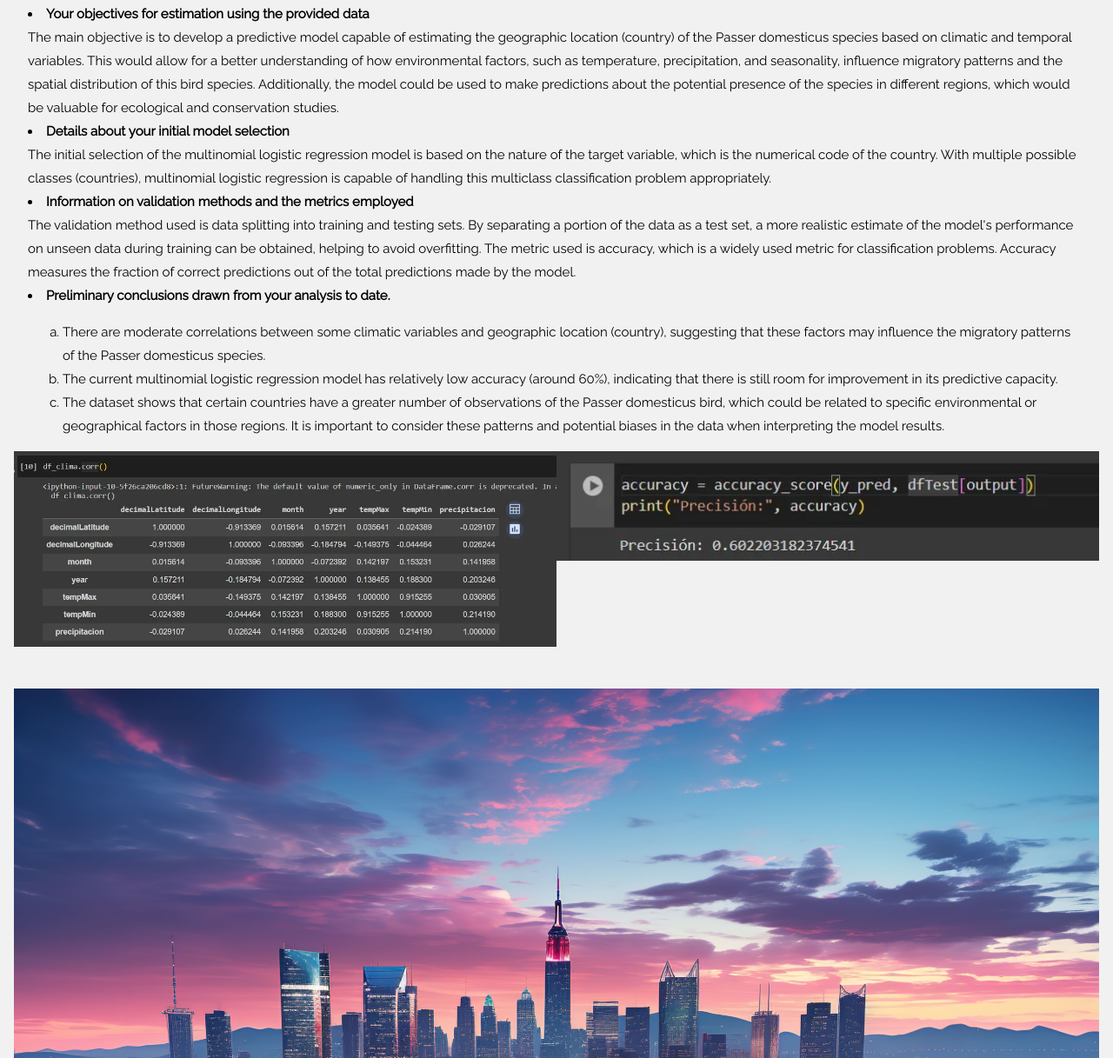
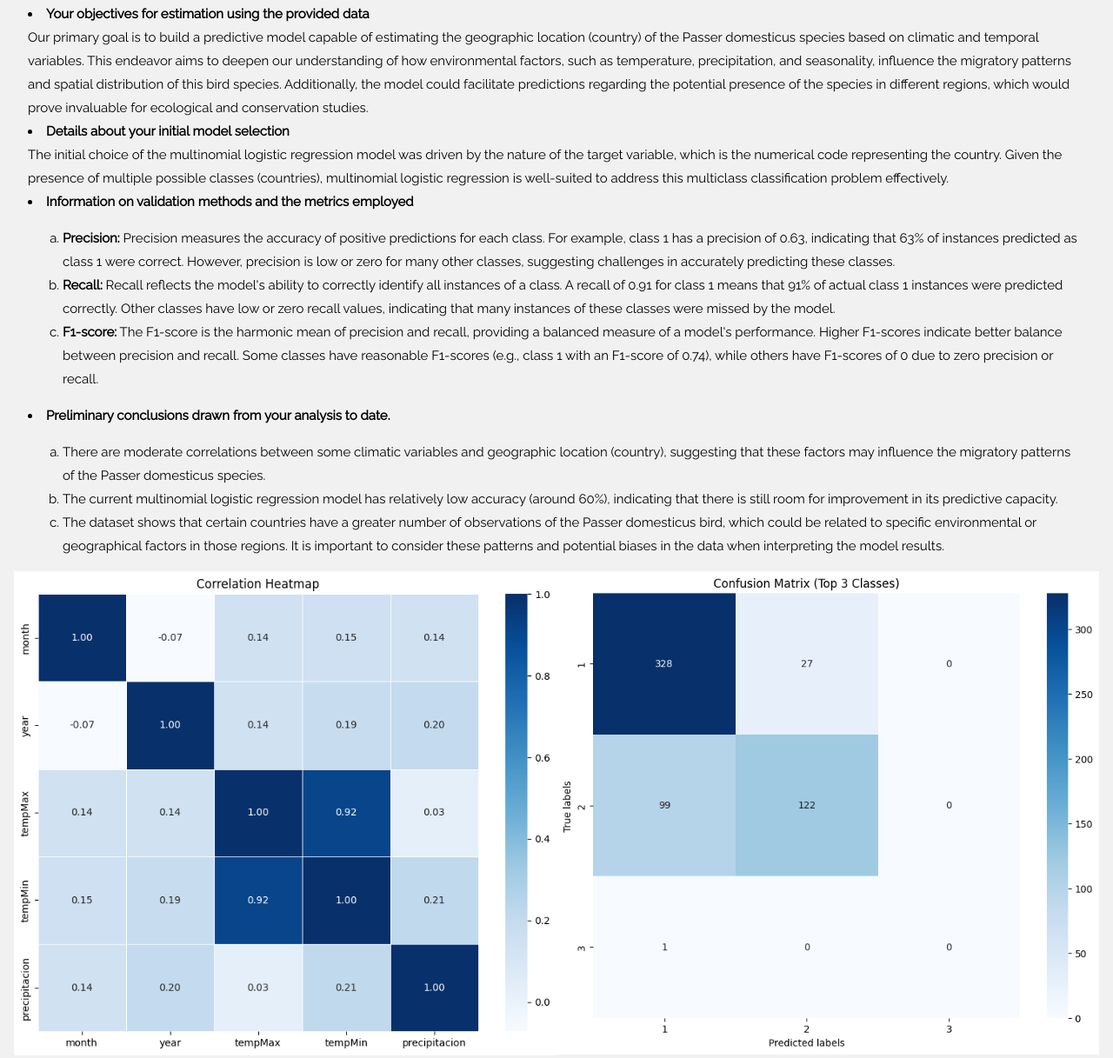
Before and after one commit to LCCastillo03/proyectooptimizacion.github.io, a plain HTML site: page index.html in a window 1280 px wide. Shown: the part 6338-7555 px from the top of the page at 87% size. Drawn offline with nearby package versions, Linux system fonts and the light colour scheme.

Commit message:
Update index.html

```diff
--- a/index.html
+++ b/index.html
@@ -278,13 +278,17 @@ body, html {
   <div style="margin-top:48px">
 <div class="w3-container ">
    <li> <strong> Your objectives for estimation using the provided data </strong> </li>
-The main objective is to develop a predictive model capable of estimating the geographic location (country) of the Passer domesticus species based on climatic and temporal variables. This would allow for a better understanding of how environmental factors, such as temperature, precipitation, and seasonality, influence migratory patterns and the spatial distribution of this bird species. Additionally, the model could be used to make predictions about the potential presence of the species in different regions, which would be valuable for ecological and conservation studies.
+Our primary goal is to build a predictive model capable of estimating the geographic location (country) of the Passer domesticus species based on climatic and temporal variables. This endeavor aims to deepen our understanding of how environmental factors, such as temperature, precipitation, and seasonality, influence the migratory patterns and spatial distribution of this bird species. Additionally, the model could facilitate predictions regarding the potential presence of the species in different regions, which would prove invaluable for ecological and conservation studies.
 
   <li> <strong> Details about your initial model selection </strong></li>
-The initial selection of the multinomial logistic regression model is based on the nature of the target variable, which is the numerical code of the country. With multiple possible classes (countries), multinomial logistic regression is capable of handling this multiclass classification problem appropriately.
+The initial choice of the multinomial logistic regression model was driven by the nature of the target variable, which is the numerical code representing the country. Given the presence of multiple possible classes (countries), multinomial logistic regression is well-suited to address this multiclass classification problem effectively.
 
  <li> <strong> Information on validation methods and the metrics employed </strong></li>
-The validation method used is data splitting into training and testing sets. By separating a portion of the data as a test set, a more realistic estimate of the model's performance on unseen data during training can be obtained, helping to avoid overfitting. The metric used is accuracy, which is a widely used metric for classification problems. Accuracy measures the fraction of correct predictions out of the total predictions made by the model.
+<ol type="a">
+  <li><strong>Precision:</strong> Precision measures the accuracy of positive predictions for each class. For example, class 1 has a precision of 0.63, indicating that 63% of instances predicted as class 1 were correct. However, precision is low or zero for many other classes, suggesting challenges in accurately predicting these classes.</li>
+  <li><strong>Recall:</strong> Recall reflects the model's ability to correctly identify all instances of a class. A recall of 0.91 for class 1 means that 91% of actual class 1 instances were predicted correctly. Other classes have low or zero recall values, indicating that many instances of these classes were missed by the model. </li>
+  <li> <strong>F1-score:</strong> The F1-score is the harmonic mean of precision and recall, providing a balanced measure of a model's performance. Higher F1-scores indicate better balance between precision and recall. Some classes have reasonable F1-scores (e.g., class 1 with an F1-score of 0.74), while others have F1-scores of 0 due to zero precision or recall.</li>
+</ol>
 
  <li> <strong> Preliminary conclusions drawn from your analysis to date. </strong></li>
 <ol type="a">
@@ -296,8 +300,8 @@ The validation method used is data splitting into training and testing sets. By
   </div>
 
 <div>
-    <img src="https://raw.githubusercontent.com/LCCastillo03/proyectooptimizacion.github.io/main/preview.png" style="width: 50%; height: auto; float: left;" onclick="onClick(this)" class="img-fluid w3-hover-opacity" alt="Graph 1">
-    <img src="https://raw.githubusercontent.com/LCCastillo03/proyectooptimizacion.github.io/main/preview2.png" style="width: 50%; height: auto; float: left;" onclick="onClick(this)" class="img-fluid w3-hover-opacity" alt="Graph 2">
+    <img src="https://raw.githubusercontent.com/LCCastillo03/proyectooptimizacion.github.io/main/corr.png" style="width: 50%; height: auto; float: left;" onclick="onClick(this)" class="img-fluid w3-hover-opacity" alt="Graph 1">
+    <img src="https://raw.githubusercontent.com/LCCastillo03/proyectooptimizacion.github.io/main/cfmatrix.png" style="width: 50%; height: auto; float: left;" onclick="onClick(this)" class="img-fluid w3-hover-opacity" alt="Graph 2">
     <div style="clear: both;"></div>
 </div>
 
```
